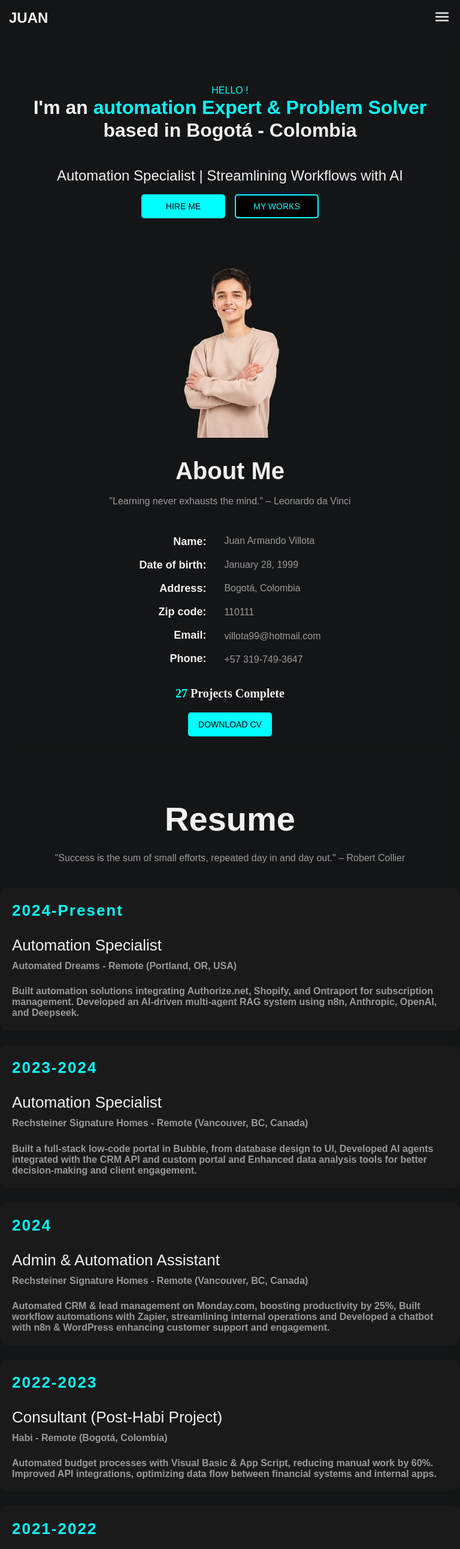
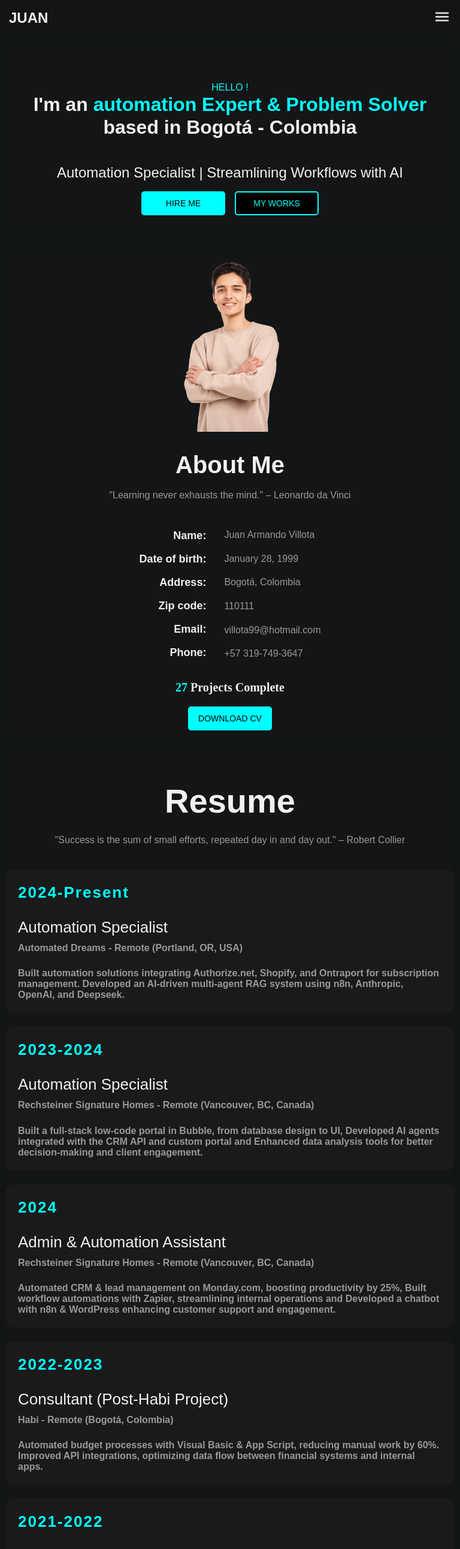
Before and after one commit to juanchovg1/mi-portafolio-frontend, a React (Vite) app: page / in a window 768 px wide. Shown: the top 2583 px of the page at 60% size. Built offline with nearby package versions, Linux system fonts and the light colour scheme.

Commit message:
Standardize padding in AboutMe, Services, Skills, and Resume sections for improved mobile responsiveness and layout consistency

```diff
--- a/src/styles/components/AboutMe.css
+++ b/src/styles/components/AboutMe.css
@@ -151,7 +151,7 @@
 
 @media (max-width: 768px) {
     .about-me-section {
-        padding: 20px 0px;
+        padding: 20px 10px;
     }
 
     .about-me-content {
--- a/src/styles/components/ProfileSection.css
+++ b/src/styles/components/ProfileSection.css
@@ -175,7 +175,7 @@
         flex-direction: column;
         max-height: none;
         margin-top: 20px;
-        padding: 5px;
+        padding: 0px;
         width: 100%;
         box-sizing: border-box;
     }
@@ -186,7 +186,7 @@
         text-align: center;
         min-height: 280px;
         height: auto;
-        padding: 5px;
+        padding: 0px;
         overflow-wrap: break-word;
         word-wrap: break-word;
         hyphens: auto;
--- a/src/styles/components/ResumeSection.css
+++ b/src/styles/components/ResumeSection.css
@@ -40,12 +40,20 @@
   .resume-content {
     grid-template-columns: 1fr 1fr;
   }
+
+  .resume-section {
+    padding: 20px 10px;
+  }
 }
 
 @media (max-width: 1024px) {
   .resume-content {
     grid-template-columns: 1fr; /* Change to 1 column */
   }
+}
+
+.resume-section {
+  padding: 20px 10px;
 }
 
 .resume-card {
--- a/src/styles/components/ServicesSection.css
+++ b/src/styles/components/ServicesSection.css
@@ -83,7 +83,7 @@
     }
 
     .services-section {
-        padding: 20px 0px;
+        padding: 20px 10px;
     }
 
     .service-card {
@@ -99,7 +99,7 @@
     }
 
     .services-section {
-        padding: 20px 0px;
+        padding: 20px 10px;
     }
 
     .services-title {
--- a/src/styles/components/SkillsSection.css
+++ b/src/styles/components/SkillsSection.css
@@ -96,7 +96,7 @@
 
 @media (max-width: 1024px) {
   .skills-section {
-    padding: 20px 0px;
+    padding: 20px 10px;
   }
 
   .skills-grid {
@@ -110,7 +110,7 @@
 
 @media (max-width: 768px) {
   .skills-section {
-    padding: 20px 0px;
+    padding: 20px 10px;
   }
 
   .skills-grid {
```
